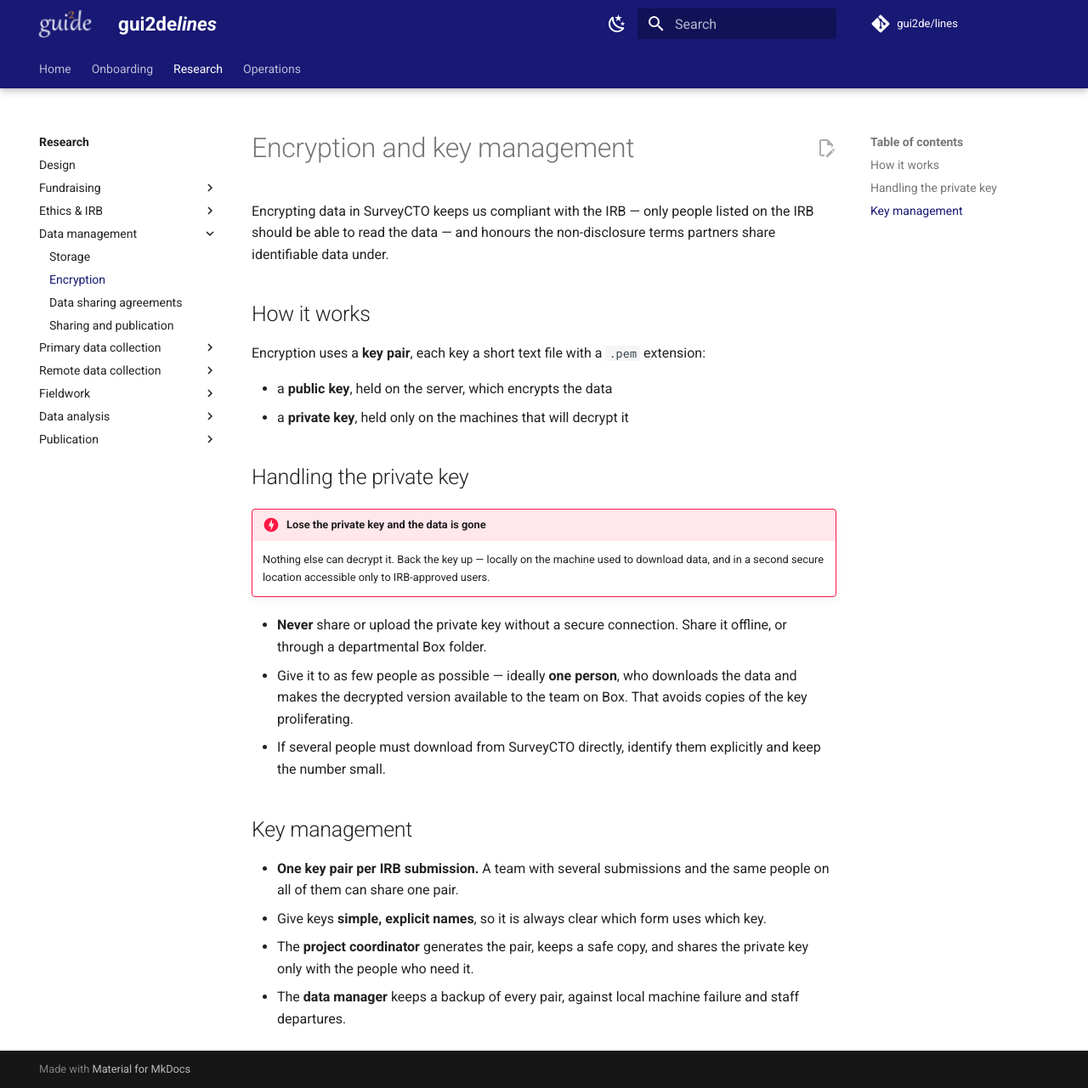
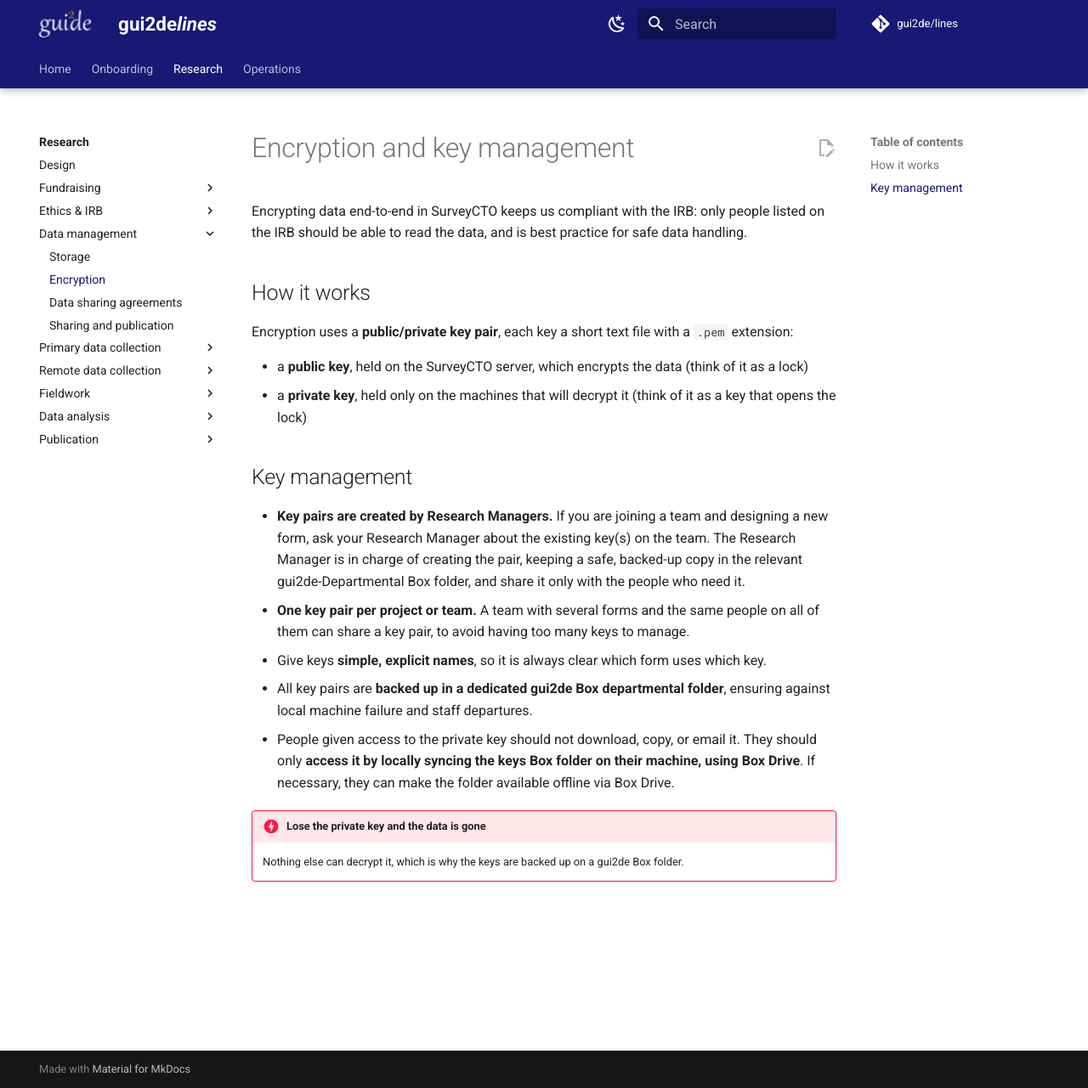
Before and after one commit to gui2de/lines, an MkDocs documentation site: the page built from docs/research/data-management/encryption.md, in a window 1280 px wide and 1281 px high. Shown: the whole window at 85% size. Built offline with MkDocs 1.6.1 and Material for MkDocs 9.7.7, drawn with Linux system fonts in a browser that asks for light colours; comment, search, counter and statistics services are not loaded.

Commit message:
Edits to data management and publication pages
Co-Authored-By: Claude Opus 5 <noreply@anthropic.com>

```diff
--- a/docs/research/data-management/encryption.md
+++ b/docs/research/data-management/encryption.md
@@ -1,30 +1,23 @@
 # Encryption and key management
 
-Encrypting data in SurveyCTO keeps us compliant with the IRB — only people listed on the IRB
-should be able to read the data — and honours the non-disclosure terms partners share identifiable
-data under.
+Encrypting data end-to-end in SurveyCTO keeps us compliant with the IRB: only people listed on the IRB
+should be able to read the data, and is best practice for safe data handling.
 
 ## How it works
 
-Encryption uses a **key pair**, each key a short text file with a `.pem` extension:
+Encryption uses a **public/private key pair**, each key a short text file with a `.pem` extension:
 
-- a **public key**, held on the server, which encrypts the data
-- a **private key**, held only on the machines that will decrypt it
+- a **public key**, held on the SurveyCTO server, which encrypts the data (think of it as a lock)
+- a **private key**, held only on the machines that will decrypt it (think of it as a key that opens the lock)
 
-## Handling the private key
+## Key management
+
+- **Key pairs are created by Research Managers.** If you are joining a team and designing a new form, ask your Research Manager about the existing key(s) on the team. The Research Manager is in charge of creating the pair, keeping a safe, backed-up copy in the relevant gui2de-Departmental Box folder, and share it only with the people who need it.
+- **One key pair per project or team.** A team with several forms and the same people on all of them can share a key pair, to avoid having too many keys to manage.
+- Give keys **simple, explicit names**, so it is always clear which form uses which key.
+- All key pairs are **backed up in a dedicated gui2de Box departmental folder**, ensuring against local machine failure and staff departures.
+- People given access to the private key should not download, copy, or email it. They should only **access it by locally syncing the keys Box folder on their machine, using Box Drive**. If necessary, they can make the folder available offline via Box Drive.
 
 !!! danger "Lose the private key and the data is gone"
 
-    Nothing else can decrypt it. Back the key up — locally on the machine used to download data,
-    and in a second secure location accessible only to IRB-approved users.
-
-- **Never** share or upload the private key without a secure connection. Share it offline, or through a departmental Box folder.
-- Give it to as few people as possible — ideally **one person**, who downloads the data and makes the decrypted version available to the team on Box. That avoids copies of the key proliferating.
-- If several people must download from SurveyCTO directly, identify them explicitly and keep the number small.
-
-## Key management
-
-- **One key pair per IRB submission.** A team with several submissions and the same people on all of them can share one pair.
-- Give keys **simple, explicit names**, so it is always clear which form uses which key.
-- The **project coordinator** generates the pair, keeps a safe copy, and shares the private key only with the people who need it.
-- The **data manager** keeps a backup of every pair, against local machine failure and staff departures.
+    Nothing else can decrypt it, which is why the keys are backed up on a gui2de Box folder.
```
Also changed, not shown: docs/research/data-management/dsa.md (+2 -11 lines), docs/research/publication/working-papers.md (+4 -4 lines).
